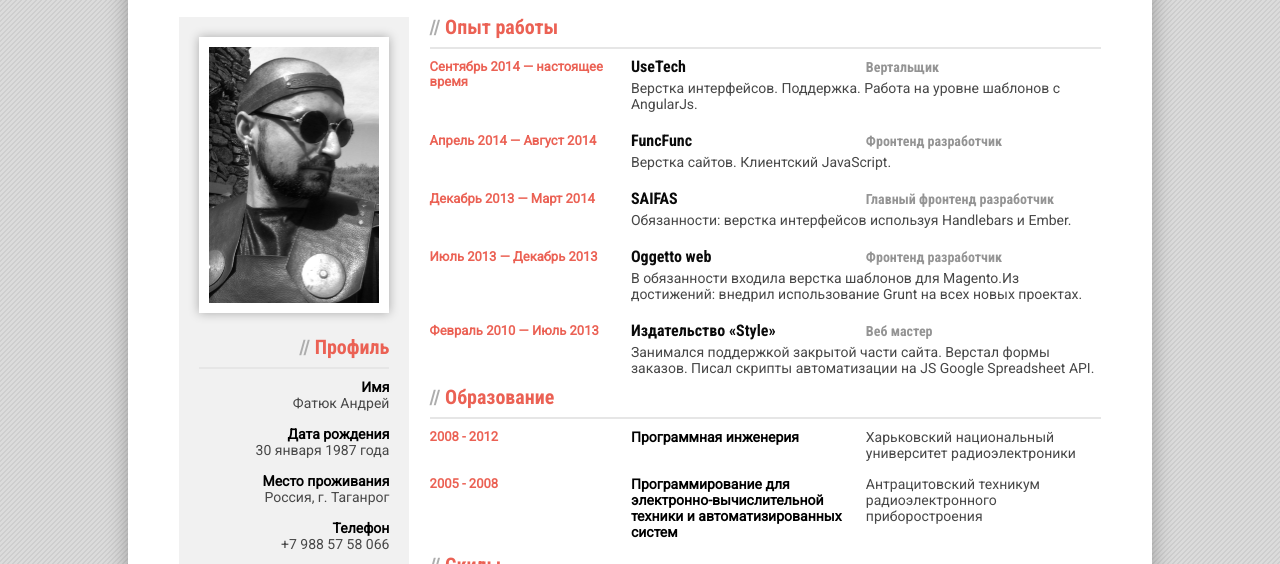
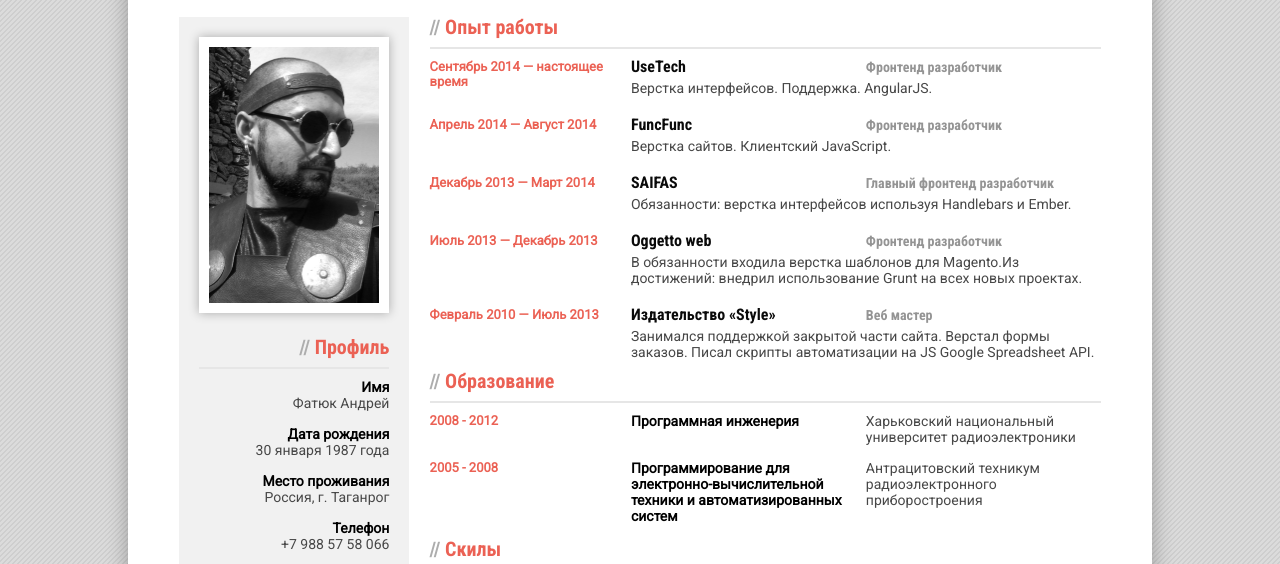
Before and after one commit to fatuk/fatuk.github.com, a website: page index.html in a window 1280 px wide. Shown: the part 205-769 px from the top of the page. Drawn offline with Linux system fonts and the light colour scheme.

Commit message:
Fix experience description

```diff
--- a/index.html
+++ b/index.html
@@ -138,10 +138,10 @@
 										UseTech
 									</div>
 									<div class="experience__position">
-										Вертальщик
+										Фронтенд разработчик
 									</div>
 									<p class="experience__description">
-										Верстка интерфейсов. Поддержка. Работа на уровне шаблонов с AngularJs.
+										Верстка интерфейсов. Поддержка. AngularJS.
 									</p>
 								</div>
 							</li>
```
